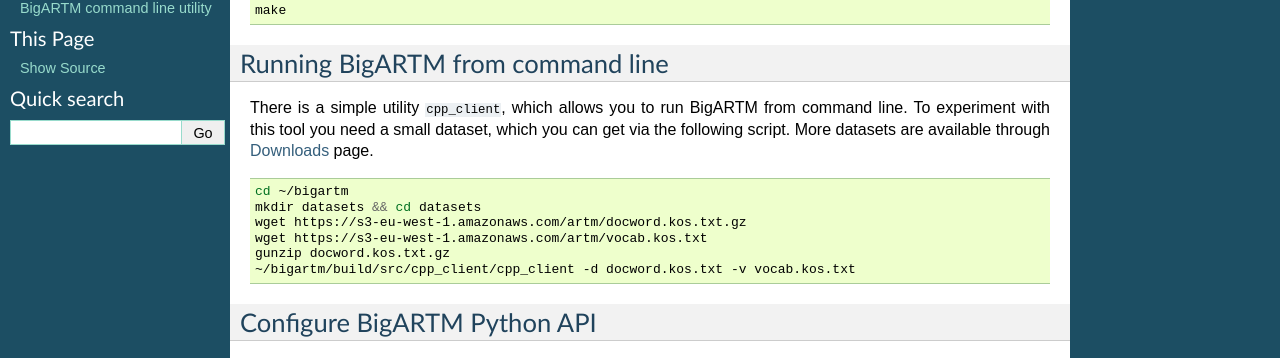
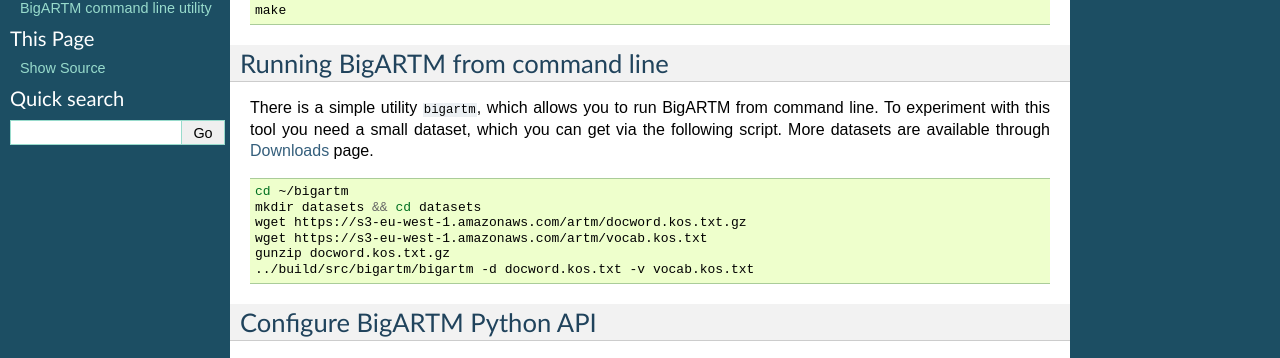
Before and after one commit to bigartm/bigartm, a Sphinx documentation site: the page built from docs/tutorials/linux_basic.txt, in a window 1280 px wide. Shown: the part 340-698 px from the top of the page. Built offline with Sphinx 7.4.7, drawn with Linux system fonts in a browser that asks for light colours; formulas are drawn with MathJax 3.

Commit message:
minor docs change

```diff
--- a/docs/tutorials/linux_basic.txt
+++ b/docs/tutorials/linux_basic.txt
@@ -26,7 +26,7 @@
 Running BigARTM from command line
 ---------------------------------
 
-There is a simple utility ``cpp_client``, which allows you to run BigARTM from command line.
+There is a simple utility ``bigartm``, which allows you to run BigARTM from command line.
 To experiment with this tool you need a small dataset, which you can get via the following script.
 More datasets are available through :doc:`/download` page.
 
@@ -37,7 +37,7 @@
    wget https://s3-eu-west-1.amazonaws.com/artm/docword.kos.txt.gz
    wget https://s3-eu-west-1.amazonaws.com/artm/vocab.kos.txt
    gunzip docword.kos.txt.gz
-   ~/bigartm/build/src/cpp_client/cpp_client -d docword.kos.txt -v vocab.kos.txt
+   ../build/src/bigartm/bigartm -d docword.kos.txt -v vocab.kos.txt
 
 Configure BigARTM Python API
 ----------------------------
```
